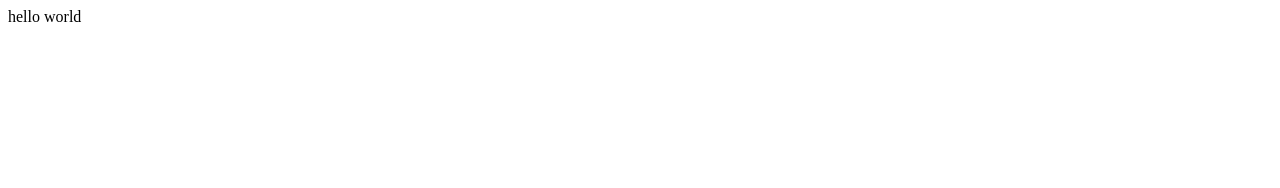
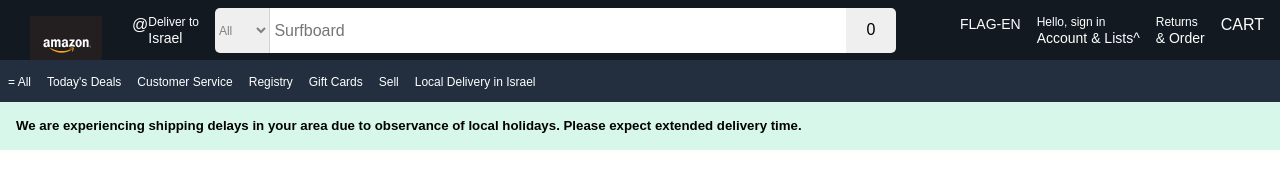
Before and after one commit to adva-mo/Amazon, a plain HTML site: page index.html in a window 1280 px wide. Shown: the top 188 px of the page. Drawn offline with Linux system fonts and the light colour scheme.

Commit message:
headrer done

```diff
--- a/index.html
+++ b/index.html
@@ -4,15 +4,102 @@
     <meta charset="UTF-8" />
     <meta http-equiv="X-UA-Compatible" content="IE=edge" />
     <meta name="viewport" content="width=device-width, initial-scale=1.0" />
+
+    <!-- links  -->
+    <link rel="stylesheet" href="/styles/normalize.css" />
+    <link rel="stylesheet" href="/styles/utils.css" />
+    <link rel="stylesheet" href="/styles/index.css" />
+
     <title>Amazon.com</title>
   </head>
+
   <body>
-    hello world
-    <!-- navbar -->
-    <header id="navbar">
-      <div id="top-nav"></div>
-      <div id="bottom-nav"></div>
-      <div id="allert-nav"></div>
+    <header id="header-navbar">
+      <!-- top - navbar -box -->
+      <div id="top-nav-box" class="flex main-layout top-nav-box">
+        <div id="top-nav-left" class="top-nav-left-box flex">
+          <a href="#" class="top-nav-btn"
+            ><img src="/photos/logo.svg" alt="Amazon" id="top-nav-left-logo"
+          /></a>
+          <div id="top-nav-left-location-box" class="top-nav-btn flex">
+            <div id="location-mark">@</div>
+            <div id="deliver-to-box">
+              <div class="top-nav-line1">Deliver to</div>
+              <div class="top-nav-line2">Israel</div>
+            </div>
+          </div>
+        </div>
+
+        <div id="top-nav-search-box" class="top-nav-search-box flex">
+          <form action="#" class="form-search-box flex">
+            <div>
+              <label for="search-category"></label>
+              <select
+                name="search-category"
+                class="search-category"
+                id="search-category"
+              >
+                <option value="" disabled selected>All</option>
+                <option value="Arts & Crafts">Arts & Crafts</option>
+                <option value="Automotive">Automotive</option>
+                <option value="Baby"></option>
+                <option value="Beauty & Persoal Care"></option>
+                <option value="Books"></option>
+                <option value="Boy's fashion"></option>
+                <option value="vvv"></option>
+                <option value="vvv"></option>
+                <option value="vv"></option>
+                <option value="vv"></option>
+              </select>
+            </div>
+
+            <div>
+              <label for="search-term"></label>
+              <input
+                type="search-term"
+                class="search-term forms-lable"
+                name="search-term"
+                id="search-term"
+                placeholder=" Surfboard"
+              />
+            </div>
+
+            <button type="submit" class="mirror-glass forms-lable">0</button>
+          </form>
+        </div>
+
+        <div id="top-nav-right-box" class="flex">
+          <div class="top-nav-btn">
+            <div class="top-nav-line1"></div>
+            <div class="top-nav-line2">FLAG-EN</div>
+          </div>
+          <div class="top-nav-btn">
+            <div class="top-nav-line1">Hello, sign in</div>
+            <div class="top-nav-line2">Account & Lists^</div>
+          </div>
+          <div class="top-nav-btn">
+            <div class="top-nav-line1">Returns</div>
+            <div class="top-nav-line2">& Order</div>
+          </div>
+          <div class="top-nav-btn">CART</div>
+        </div>
+      </div>
+
+      <div class="middle-nav flex" id="middle-nav">
+        <ul class="flex">
+          <li><a href="#" class="top-nav-btn">= All</li></a>
+          <li><a href="#" class="top-nav-btn">Today's Deals</li></a>
+          <li><a href="#" class="top-nav-btn">Customer Service</li></a>
+          <li><a href="#" class="top-nav-btn">Registry</li></a>
+          <li><a href="#" class="top-nav-btn">Gift Cards</li></a>
+          <li><a href="#" class="top-nav-btn">Sell</li></a>
+          <li><a href="#" class="top-nav-btn">Local Delivery in Israel</li></a>
+        </ul>
+      </div>
+
+      <div class="bottom-nav" id="bottom-nav">
+        <h5>We are experiencing shipping delays in your area due to observance of local holidays. Please expect extended delivery time.</h5>
+      </div>
     </header>
 
     <!-- main-box -->
--- /dev/null
+++ b/styles/index.css
@@ -0,0 +1,59 @@
+.top-nav-box {
+  background-color: rgb(19, 25, 33);
+  height: 60px;
+  width: 100%;
+  color: rgb(255, 255, 255);
+  justify-content: space-between;
+  align-items: stretch;
+  overflow: hidden;
+  gap: 0.5rem;
+  padding: 0.5rem 0.5rem;
+}
+.top-nav-search-box {
+  width: 50%;
+  flex-grow: 1;
+  justify-content: space-between;
+}
+.top-nav-left-box img {
+  width: 100px;
+  height: 60px;
+  text-align: center;
+}
+.form-search-box {
+  border-radius: 10px;
+}
+.search-category {
+  height: 45px;
+  width: 55px;
+  font-size: 12px;
+  color: gray;
+  border-width: 0 1px 0 0;
+  border-color: lightgray;
+  border-radius: 5px 0 0 5px;
+}
+.top-nav-search-box .mirror-glass {
+  width: 50px;
+  height: 45px;
+  border-radius: 0 5px 5px 0;
+}
+.search-term {
+  width: 36rem;
+  height: 45px;
+}
+.middle-nav {
+  background-color: rgb(35, 47, 62);
+  height: 2.6rem;
+  align-items: center;
+}
+.middle-nav a {
+  font-size: 12px;
+  border-radius: 5px;
+}
+.bottom-nav {
+  height: 3rem;
+  background-color: rgb(216, 247, 235);
+  /* padding: 0.5rem 1rem; */
+}
+.bottom-nav h5 {
+  padding: 1rem 1rem;
+}
--- /dev/null
+++ b/styles/utils.css
@@ -0,0 +1,43 @@
+root {
+  --bg-light: #f3f3f3;
+  --orange: rgb(255, 165, 0);
+}
+* {
+  margin: 0;
+  padding: 0;
+  box-sizing: border-box;
+}
+
+body {
+  height: 350vh;
+  font-family: Arial, sans-serif;
+}
+ul {
+  list-style: none;
+}
+a {
+  text-decoration: none;
+  color: white;
+}
+
+.flex {
+  display: flex;
+}
+.main-layout {
+  width: 95%;
+}
+.top-nav-btn {
+  padding: 0.5rem 0.5rem;
+}
+.top-nav-btn:hover {
+  border: rgb(255, 255, 255) 1.5px solid;
+}
+.top-nav-line1 {
+  font-size: 12px;
+}
+.top-nav-line2 {
+  font-size: 14px;
+}
+.forms-lable {
+  border: none;
+}
```
Also changed, not shown: photos/logo.svg (added), styles/normalize.css (added).
